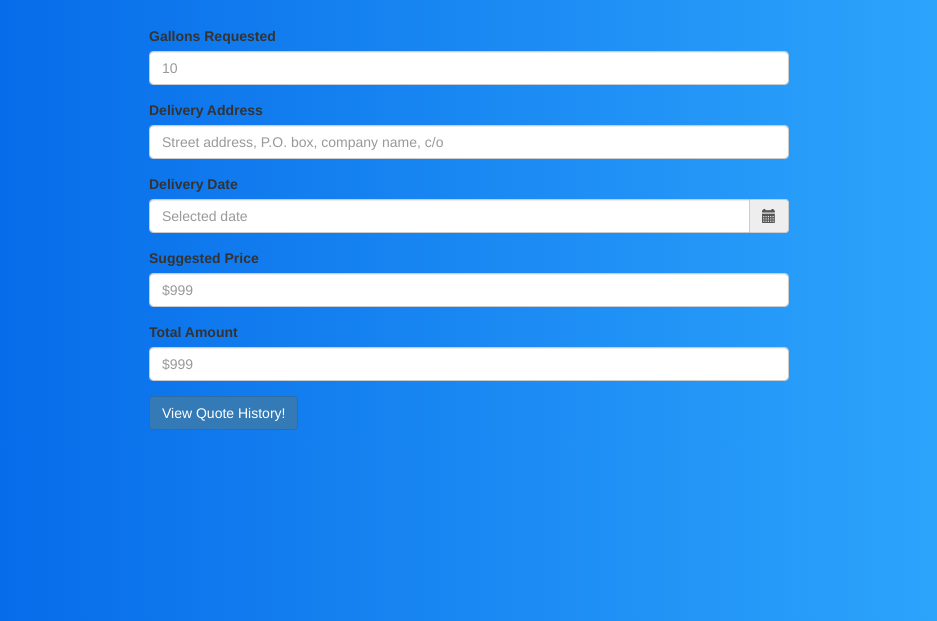
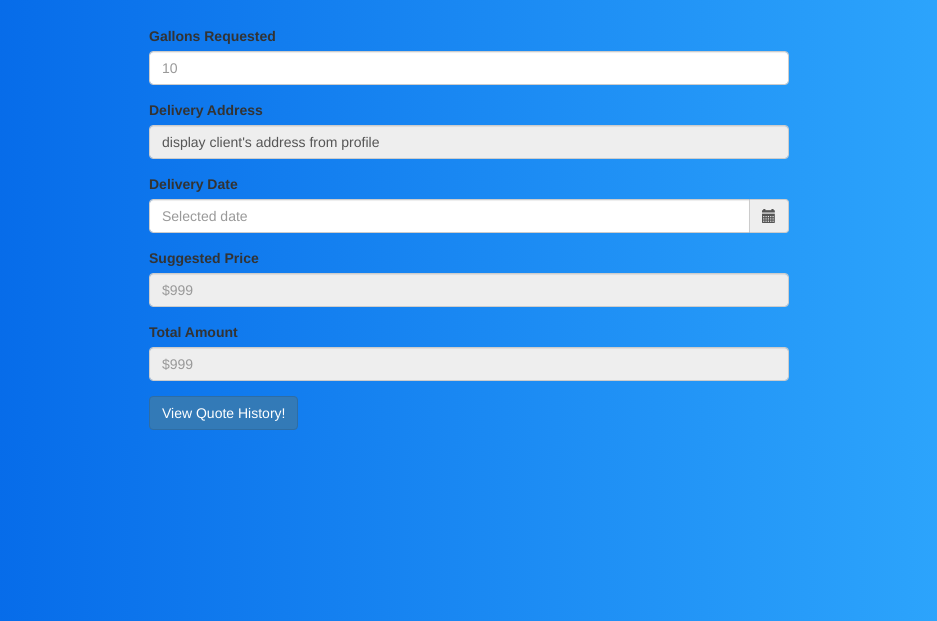
Before and after one commit to Cklewis/FuelPredict.github.io, a Python web app: template Templates/fuelQuote.html in a window 1280 px wide. Shown: the part 62-683 px from the top of the page, without its empty margins (171-1108 px from the left). Run offline with Jinja, Linux system fonts and the light colour scheme; the template is opened without the code that fills it, so the values that code supplies are empty; some libraries are stand-ins or nearby versions.

Commit message:
Made certain fields readonly, wrote placeholder for the delivery address

```diff
--- a/Templates/fuelQuote.html
+++ b/Templates/fuelQuote.html
@@ -10,6 +10,7 @@
         integrity="sha384-Gn5384xqQ1aoWXA+058RXPxPg6fy4IWvTNh0E263XmFcJlSAwiGgFAW/dAiS6JXm" crossorigin="anonymous">
     <link rel="stylesheet" href="../Static/fuelQuote.css">
     <script src="java.js"></script>
+    <link href="profile.html">
 
 
     <link href="https://maxcdn.bootstrapcdn.com/bootstrap/3.3.0/css/bootstrap.min.css" rel="stylesheet"
@@ -62,10 +63,10 @@
         </div>
 
         <div class="form-group">
-            <!-- Street 1 -->
+            <!-- Delivery Address -->
             <label for="street1_id" class="control-label">Delivery Address</label>
-            <input type="text" pattern=".{,100}" required title="100 characters maximum" class="form-control"
-                id="street1_id" name="street1" placeholder="Street address, P.O. box, company name, c/o">
+            <input type="text" pattern=".{,100}" class="form-control"
+                id="street1_id"  name="delivery" value = "display client's address from profile" readonly >
         </div>
 
         <!-- <div class="form-group">
@@ -103,25 +104,20 @@
             });
         </script>
 
-      <!--   <div class="md-form">
-            <label for="date-picker-example">Delivery Date</label>
-            <input placeholder="Selected date" type="date" id="date-picker-example" class="form-control datepicker">
-
-        </div> -->
 
         <div class="form-group">
-            <!-- City-->
-            <label for="city_id" class="control-label">Suggested Price</label>
+          <!-- Price Suggestion-->
+            <label for="sug_price" class="control-label">Suggested Price</label>
             <input type="text" pattern=".{,100}" required title="100 characters maximum" class="form-control"
-                id="city_id" name="city" placeholder="$999" required="required">
+                id="sug_price" name="price" placeholder="$999" readonly>
         </div>
 
 
         <div class="form-group">
-            <!-- Zip Code-->
-            <label for="zip_id" class="control-label">Total Amount</label>
-            <input type="text" pattern=".{5,9}" required title="5 to 9 characters" class="form-control" id="zip_id"
-                name="zip" placeholder="$999" required="required">
+            <!-- Total Price-->
+            <label for="total_price" class="control-label">Total Amount</label>
+            <input type="text" pattern=".{5,9}" required title="5 to 9 characters" class="form-control" id="total_price"
+                name="totPrice" placeholder="$999" readonly>
         </div>
 
         <div class="form-group">
```
